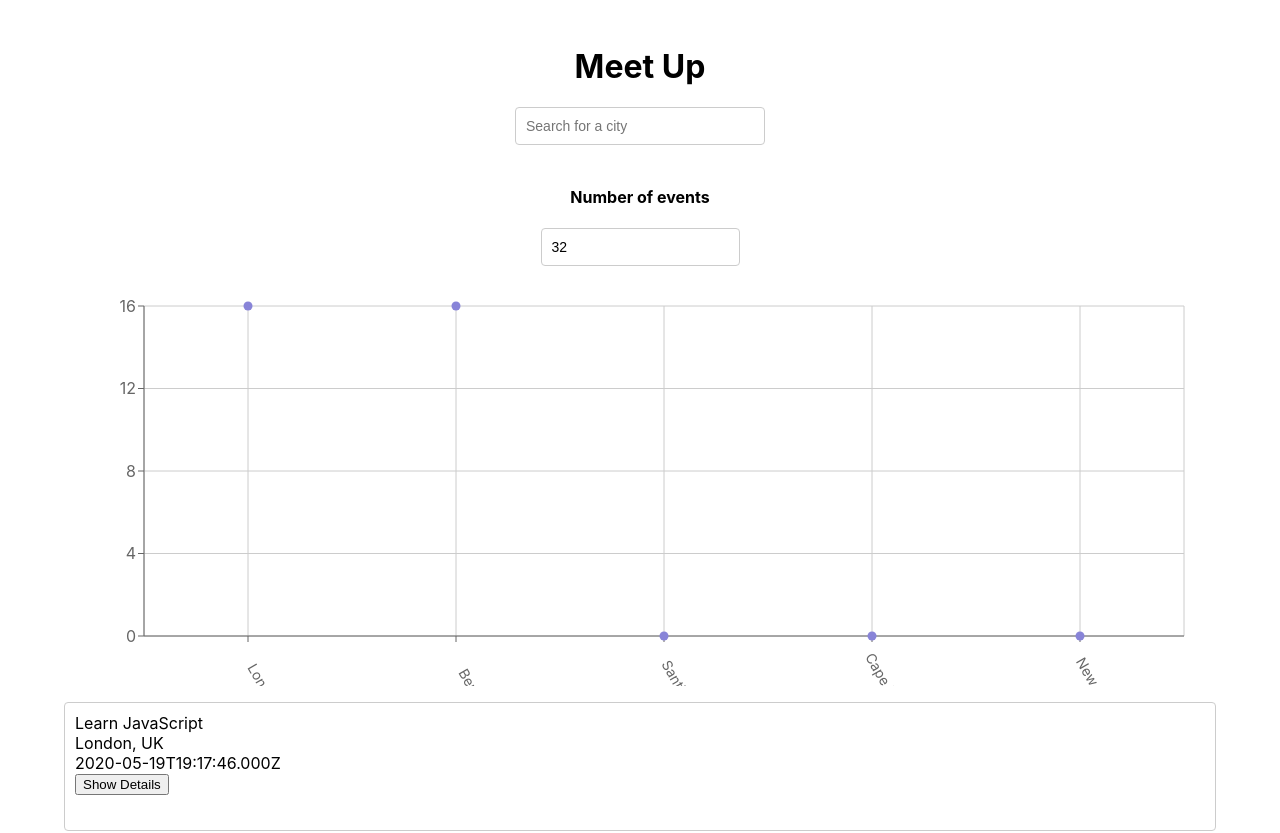
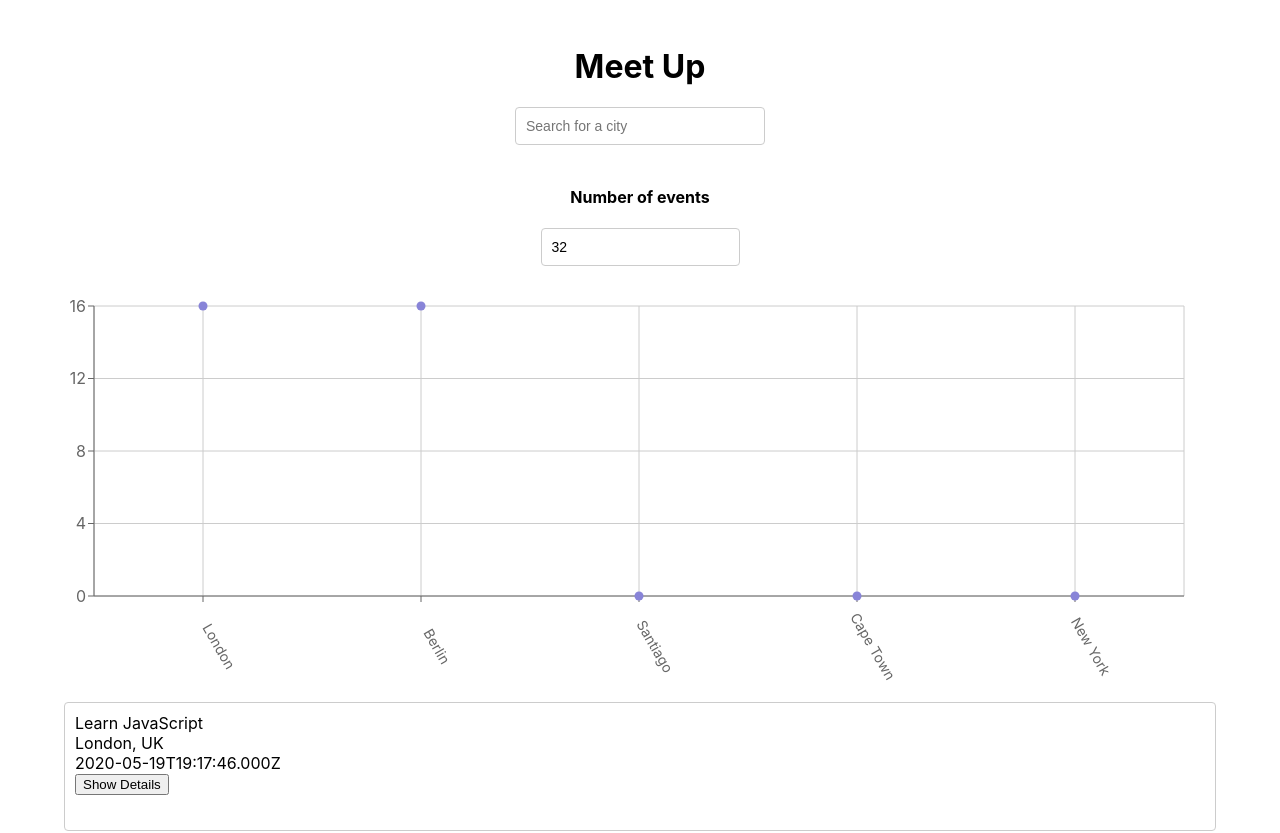
Before and after one commit to MitchellDLandau/meet-app, a React (Create React App) app: page / in a window 1280 px wide. Shown: the top 833 px of the page. Built offline with nearby package versions, Linux system fonts and the light colour scheme.

Commit message:
margin for graph

```diff
--- a/src/components/CityEventsChart.js
+++ b/src/components/CityEventsChart.js
@@ -18,7 +18,7 @@
     const getData = () => {
         const data = allLocations.map((location) => {
             const count = events.filter((event) => event.location === location).length;
-            const city = location.split(', ')[0]
+            const city = location.split(/, | - /)[0]
             return { city, count };
         })
         return data;
@@ -30,8 +30,8 @@
                 margin={{
                     top: 20,
                     right: 20,
-                    bottom: 20,
-                    left: 20,
+                    bottom: 60,
+                    left: -30,
                 }}
             >
                 <CartesianGrid />
```
